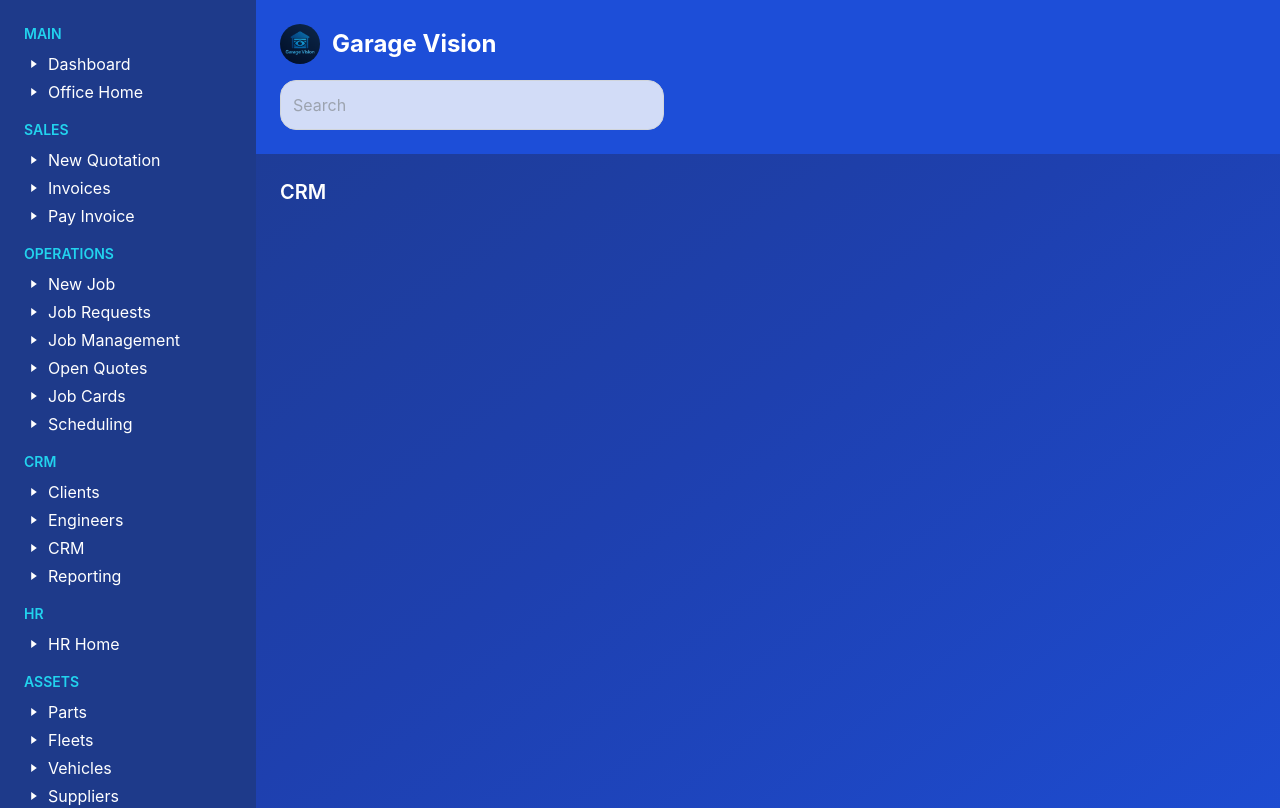
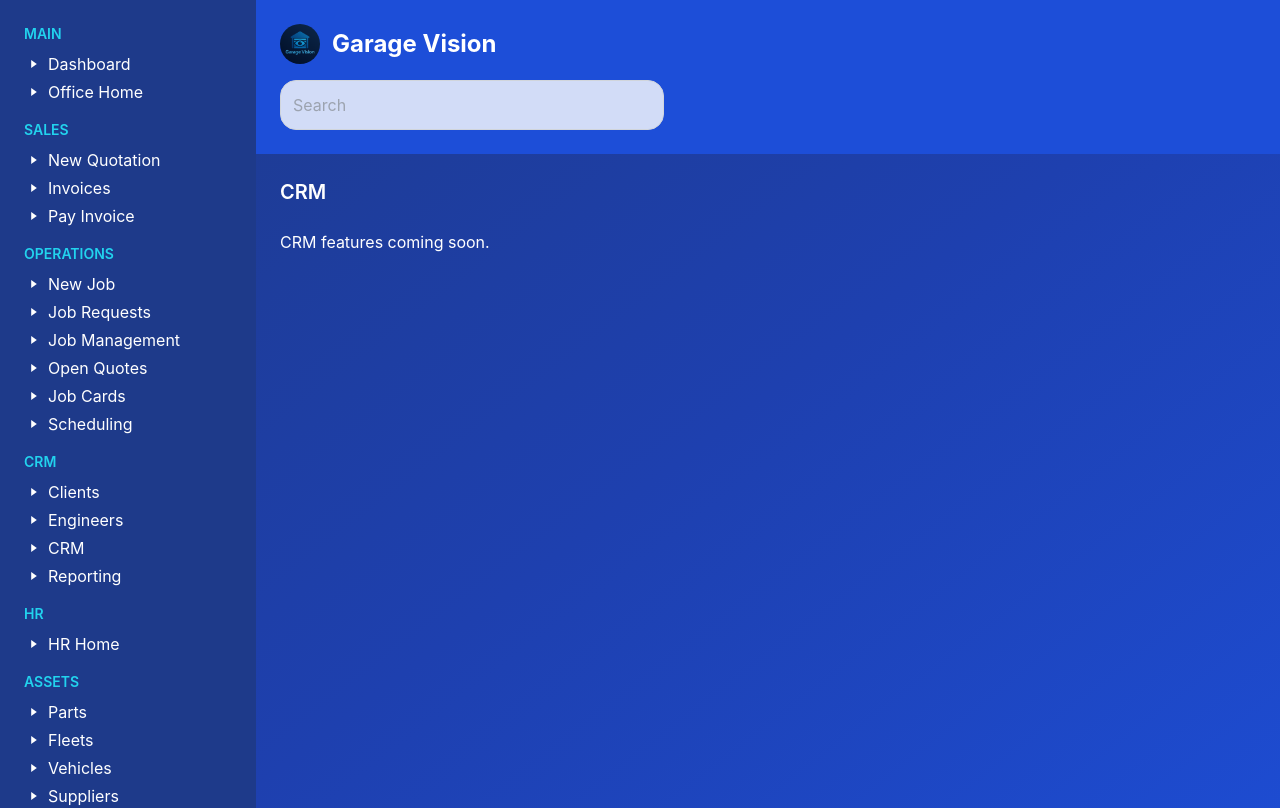
Before and after one commit to Clubmd24/garage, a Next.js app: page /office/crm in a window 1280 px wide. Shown: the top 808 px of the page. Built offline with nearby package versions, Linux system fonts and the light colour scheme.

Commit message:
Add CRM placeholder text

```diff
--- a/pages/office/crm/index.js
+++ b/pages/office/crm/index.js
@@ -4,7 +4,7 @@ import OfficeLayout from '../../../components/OfficeLayout';
 const CrmPage = () => (
   <OfficeLayout>
     <h1 className="text-xl font-semibold">CRM</h1>
-    {/* TODO: CRM tools and client interactions */}
+    <p>CRM features coming soon.</p>
   </OfficeLayout>
 );
 
```
